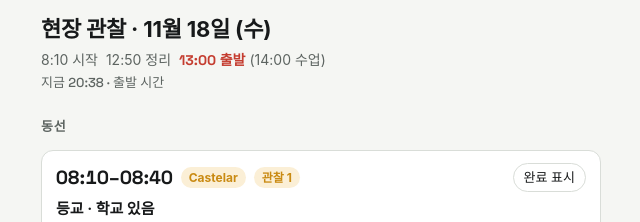
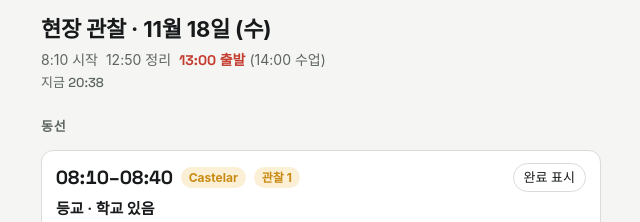
Before and after one commit to Jae-archi/terrain-aligre, a plain HTML site: page index.html in a window 1280 px wide. Shown: the top 222 px of the page, 319-959 px from the left. Drawn offline with Linux system fonts and the light colour scheme.

Commit message:
Show leave notice only around 13:00
Co-Authored-By: Claude Opus 5.5 <noreply@anthropic.com>

```diff
--- a/index.html
+++ b/index.html
@@ -198,7 +198,7 @@ function resetTimer(id){if(tm.id===id&&tm.iv){clearInterval(tm.iv);tm.iv=null;}
 /* highlight the current slot */
 function markNow(){
   const d=new Date(), m=d.getHours()*60+d.getMinutes();
-  document.getElementById("clock").textContent=`지금 ${d.getHours()}:${String(d.getMinutes()).padStart(2,"0")}`+(m>=780?" · 출발 시간":m>=770?" · 정리할 시간":"");
+  document.getElementById("clock").textContent=`지금 ${d.getHours()}:${String(d.getMinutes()).padStart(2,"0")}`+(m>=780&&m<810?" · 출발 시간":m>=770&&m<780?" · 정리할 시간":"");
   let opened=false;
   for(const s of S){const c=document.getElementById("card-"+s.id); if(!c) continue;
     const on=m>=min(s.t)&&m<min(s.e); c.classList.toggle("now",on); c.querySelector("[data-now]").hidden=!on;
```
